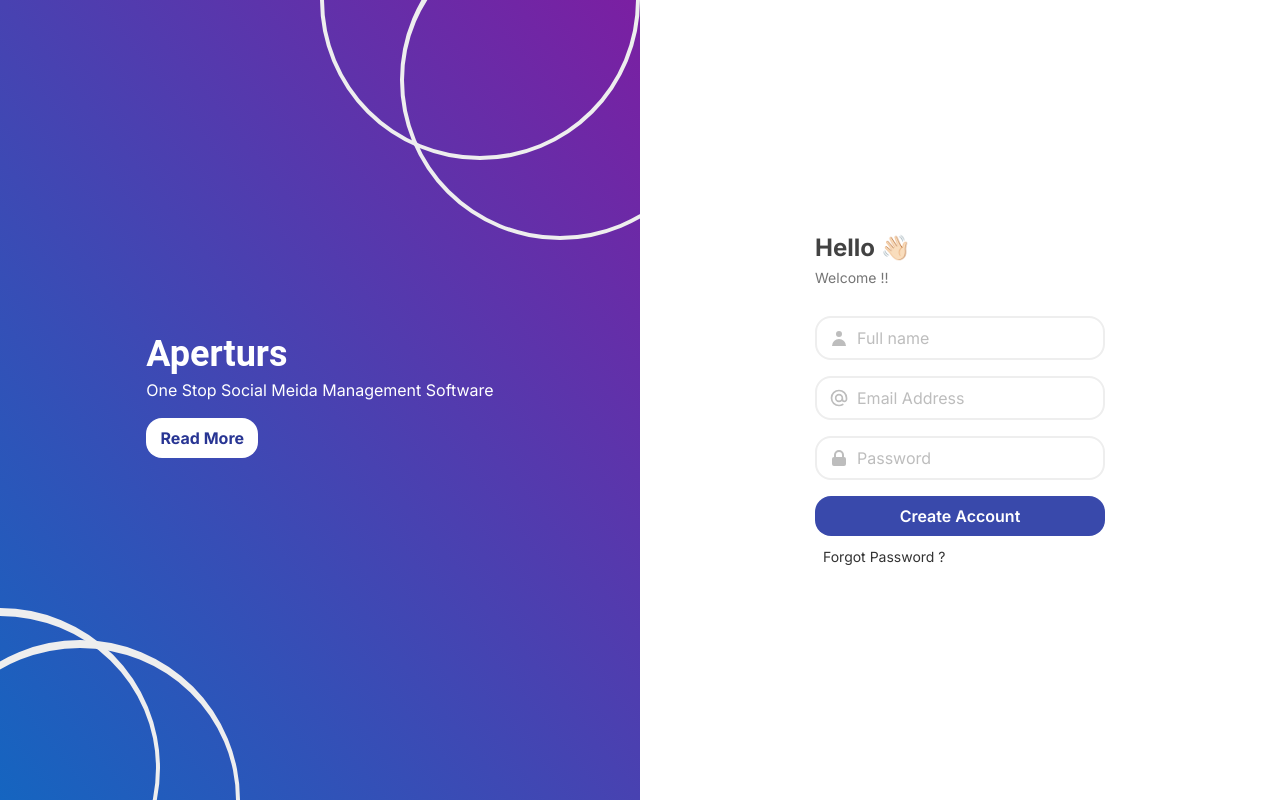
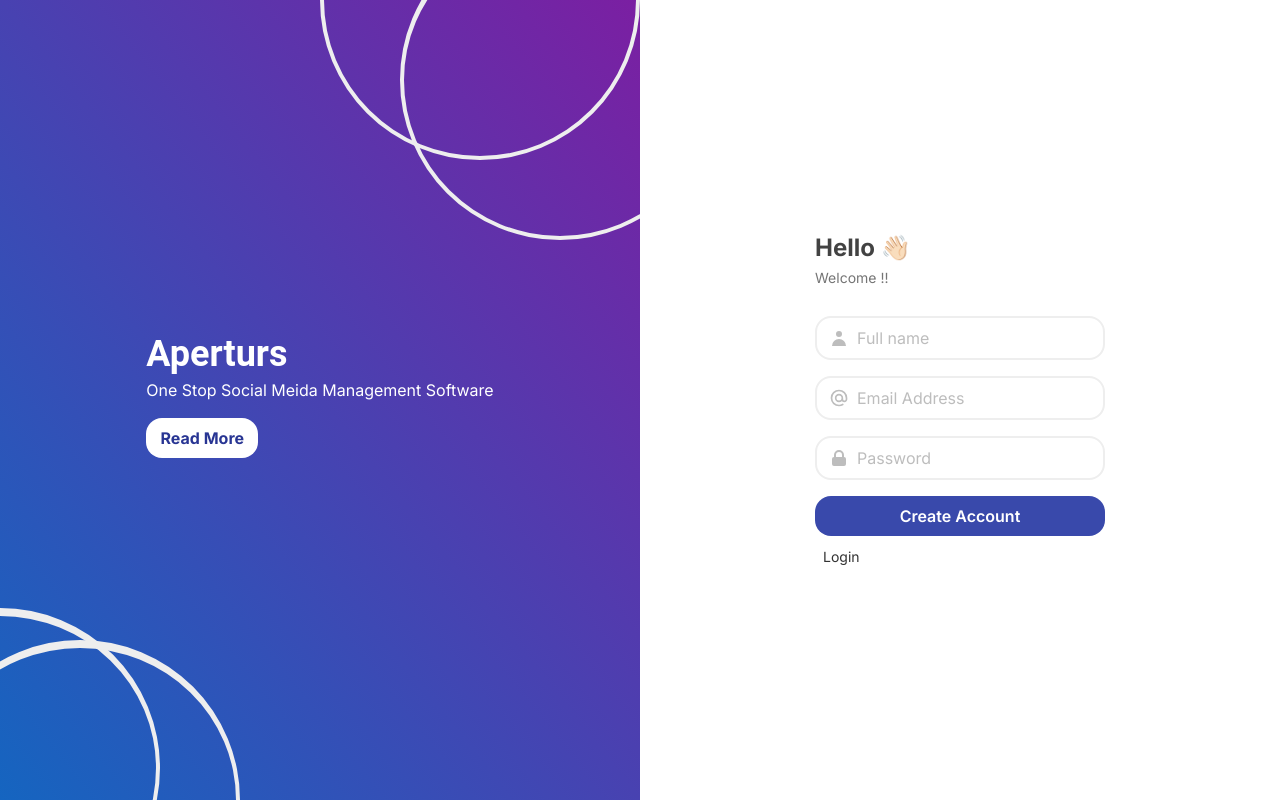
Before and after one commit to Aperturs/aperturs-github, a Next.js app: page /signup in a window 1280 px wide. Built offline with nearby package versions, Linux system fonts and the light colour scheme; no server answers.

Commit message:
few ui changes

```diff
--- a/src/app/(auth)/login/page.tsx
+++ b/src/app/(auth)/login/page.tsx
@@ -6,6 +6,7 @@ import { redirect, useRouter } from "next/navigation";
 import { LoadingSpinner } from "@/components/loadingspinner";
 import toast from "react-hot-toast";
 import { features } from "process";
+import Link from "next/link";
 
 export default function Login() {
   const [email, setEmail] = useState("");
@@ -124,9 +125,11 @@ export default function Login() {
           >
             {loading ? <LoadingSpinner color={"fill-blue-600"} /> : "Login"}
           </button>
+          <Link href="/signup">
           <span className="text-sm ml-2 hover:text-blue-500 cursor-pointer">
-            Forgot Password ?
+            Create an Account
           </span>
+          </Link>
         </form>
       </div>
     </div>
--- a/src/app/(auth)/signup/page.tsx
+++ b/src/app/(auth)/signup/page.tsx
@@ -1,6 +1,7 @@
 "use client";
 
 import { useAccount } from "@/hooks/useAccount";
+import Link from "next/link";
 import { useRouter } from "next/navigation";
 import React, { useEffect, useState } from "react";
 import toast from "react-hot-toast";
@@ -9,14 +10,14 @@ const Signup = () => {
   const [email, setEmail] = useState("");
   const [password, setPassword] = useState("");
   const [name, setName] = useState("");
-    const { signUpUsingEmailAndPassword, loading, error, success, failure } = useAccount()
+  const { signUpUsingEmailAndPassword, loading, error, success, failure } =
+    useAccount();
   useEffect(() => {
     if (failure) {
-            toast.error(`Could Not Sign Up due to the Error , ${error}`)
+      toast.error(`Could Not Sign Up due to the Error , ${error}`);
     }
-    }, [failure])
-    const router = useRouter()
-
+  }, [failure]);
+  const router = useRouter();
 
   return (
     <div className="h-screen md:flex">
@@ -125,23 +126,24 @@ const Signup = () => {
             type="button"
             className="block w-full bg-indigo-600 mt-4 py-2 rounded-2xl text-white font-semibold mb-2"
             onClick={async () => {
-                            toast.promise(signUpUsingEmailAndPassword(email, password, name), {
+              toast
+                .promise(signUpUsingEmailAndPassword(email, password, name), {
                   loading: "Creating  Account...",
                   success: <b>Check Your Email for Email Verification </b>,
                   error: <b>Could not SIgnUp </b>,
-                            }).then(() => {
-                                router.push("/projects")
                 })
-
-
-
+                .then(() => {
+                  router.push("/projects");
+                });
             }}
           >
             Create Account
           </button>
+          <Link href="/login">
             <span className="text-sm ml-2 hover:text-blue-500 cursor-pointer">
-                        Forgot Password ?
+              Login
             </span>
+          </Link>
         </form>
       </div>
     </div>
```
Lines whose indentation alone changed are shown as unchanged.
